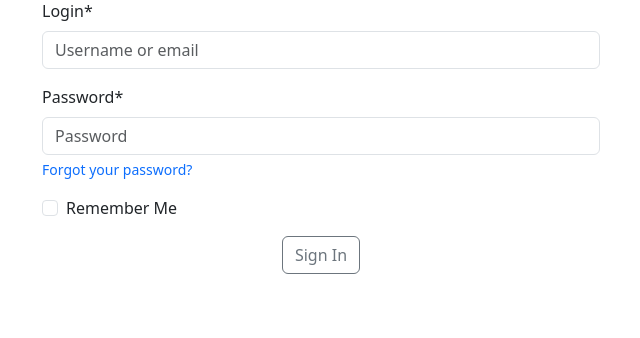
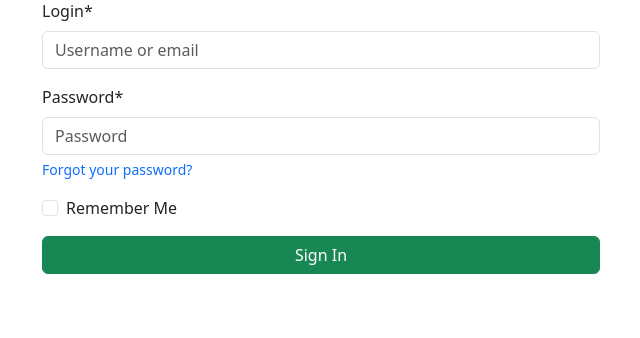
Before and after one commit to thehimel/german-vocabulary, a Django app: page /accounts/login/ in a window 1280 px wide. Shown: the part 340-678 px from the top of the page, without its empty margins (319-959 px from the left). Run offline with Django 5.2, Linux system fonts and the light colour scheme; some libraries are stand-ins or nearby versions.

Commit message:
Update login page

```diff
--- a/src/templates/account/login.html
+++ b/src/templates/account/login.html
@@ -24,8 +24,8 @@
         {% if redirect_field_value %}
           <input type="hidden" name="{{ redirect_field_name }}" value="{{ redirect_field_value }}" />
         {% endif %}
-          <div class="text-center">
-            <button type="submit" class="btn btn-outline-secondary">{% trans "Sign In" %}</button>
+        <div class="d-grid gap-2 col-12 mx-auto">
+          <button type="submit" class="btn btn-success btn-block">{% trans "Sign In" %}</button>
         </div>
       </form>
     </div>
```
Lines whose indentation alone changed are shown as unchanged.
